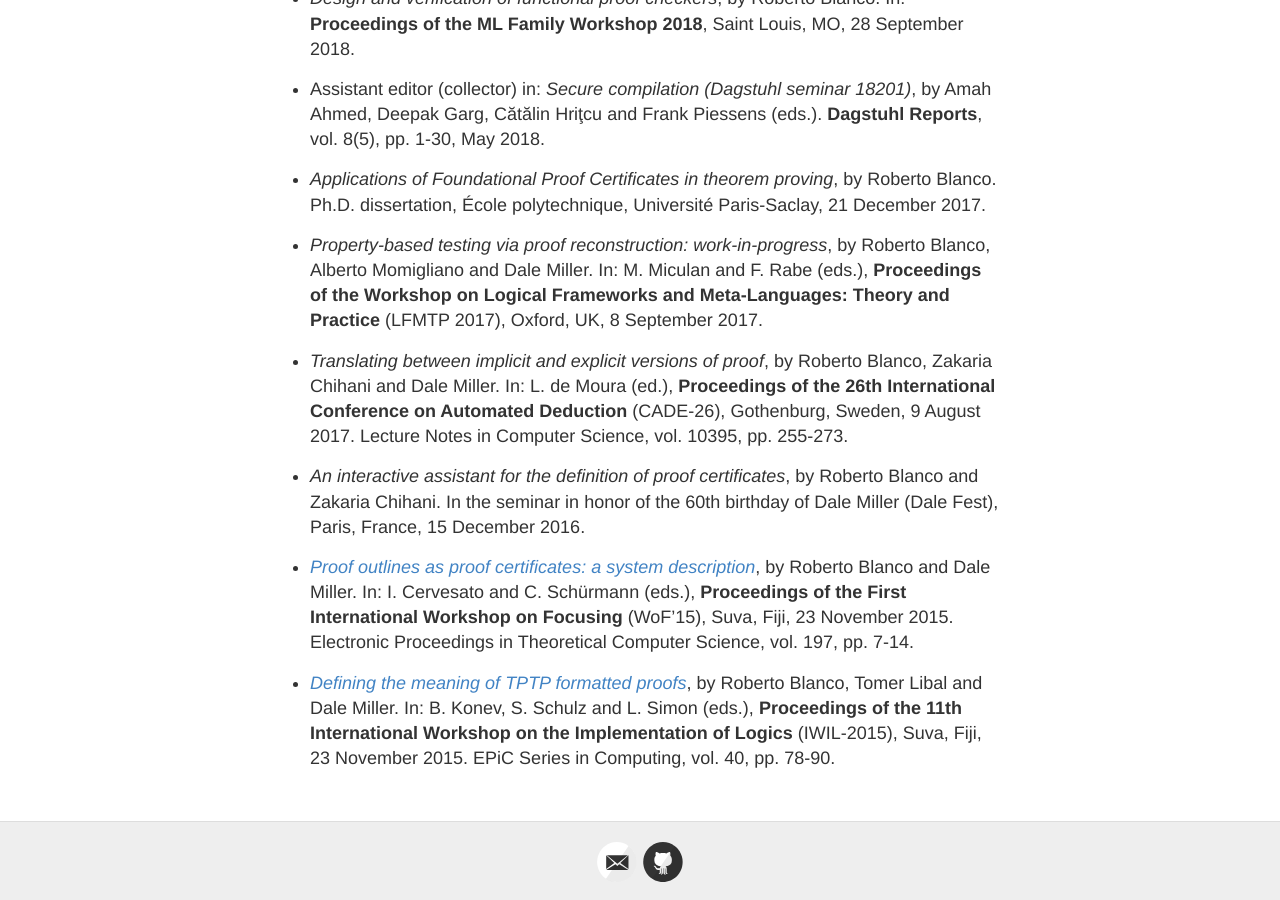
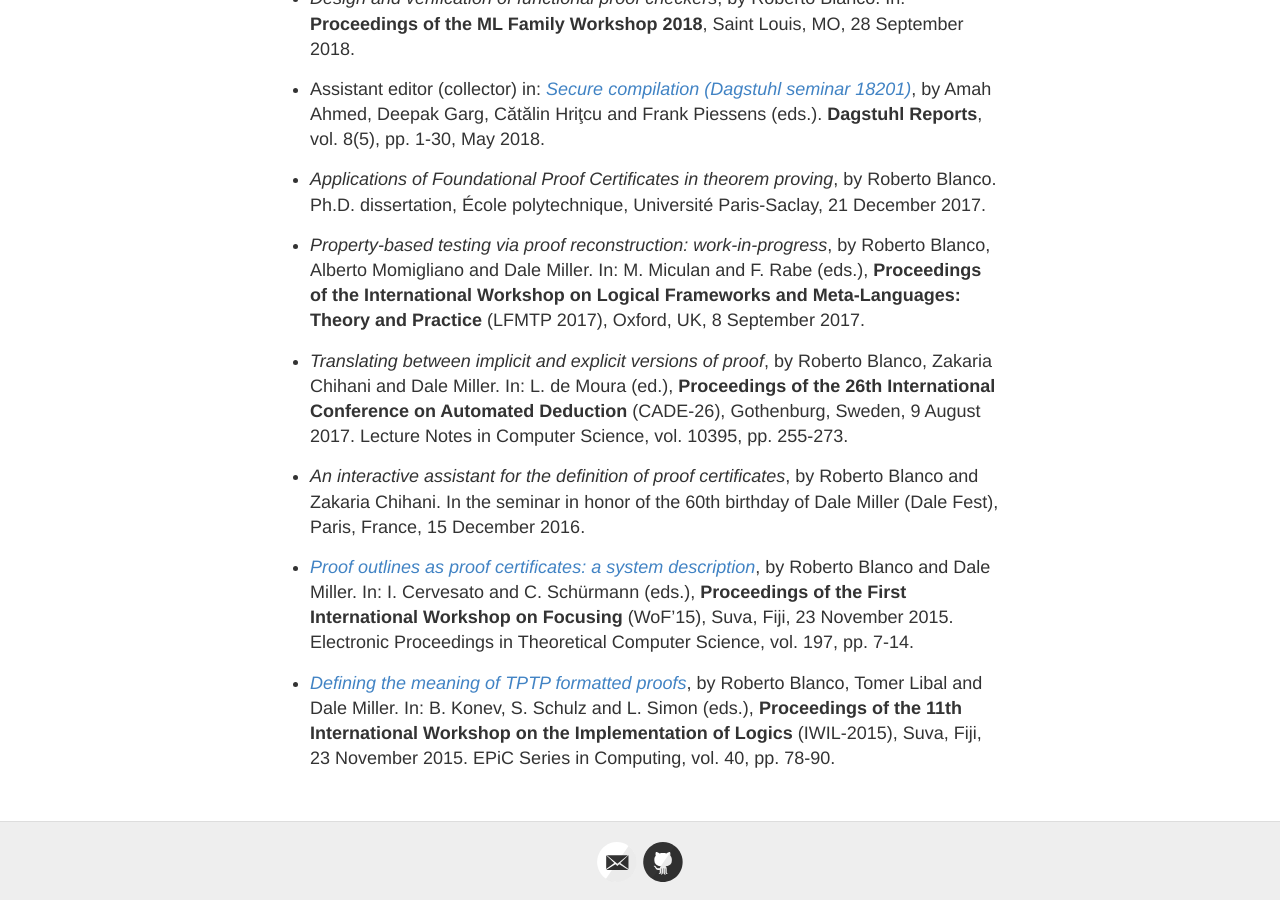
Before and after one commit to robblanco/robblanco.github.io, a Jekyll site: the page built from research.md, in a window 1280 px wide and 900 px high, scrolled down 934 px. Built offline with Jekyll 4.4.1, drawn with Linux system fonts in a browser that asks for light colours; part of the change alters nothing that is shown.

Commit message:
Couple of tweaks in publications

```diff
--- a/research.md
+++ b/research.md
@@ -29,7 +29,7 @@ permalink: /research/
 * [*When good components go bad: formally secure compilation despite dynamic
   compromise*](https://arxiv.org/abs/1802.00588), by Carmine Abate, Arthur
   Azevedo de Amorim, Roberto Blanco, Ana Nora Evans, Guglielmo Fachini,
-  Cătălin Hriţcu, Théo Laurent, Benjamin C.  Pierce, Marco Stronati and Andrew
+  Cătălin Hriţcu, Théo Laurent, Benjamin C. Pierce, Marco Stronati and Andrew
   Tolmach. In: David Lie, Mohammad Mannan, Michael Backes and XiaoFeng Wang
   (eds.), **Proceedings of the 25th ACM Conference on Computer and
   Communications Security** (CCS 2018), pp. 1351-1368, Toronto, Canada, 18
@@ -39,9 +39,10 @@ permalink: /research/
   In: **Proceedings of the ML Family Workshop 2018**, Saint Louis, MO, 28
   September 2018.
 
-* Assistant editor (collector) in: *Secure compilation (Dagstuhl seminar
-  18201)*, by Amah Ahmed, Deepak Garg, Cătălin Hriţcu and Frank Piessens (eds.).
-  **Dagstuhl Reports**, vol. 8(5), pp. 1-30, May 2018.
+* Assistant editor (collector) in: [*Secure compilation (Dagstuhl seminar
+  18201)*](http://drops.dagstuhl.de/opus/volltexte/2018/9891/), by Amah Ahmed,
+  Deepak Garg, Cătălin Hriţcu and Frank Piessens (eds.). **Dagstuhl Reports**,
+  vol. 8(5), pp. 1-30, May 2018.
 
 * *Applications of Foundational Proof Certificates in theorem proving*, by
   Roberto Blanco. Ph.D. dissertation, École polytechnique, Université
@@ -49,7 +50,7 @@ permalink: /research/
 
 * *Property-based testing via proof reconstruction: work-in-progress*, by
   Roberto Blanco, Alberto Momigliano and Dale Miller. In: M. Miculan and F. Rabe
-  (eds.), **Proceedings of the Workshop on Logical Frameworks and
+  (eds.), **Proceedings of the International Workshop on Logical Frameworks and
   Meta-Languages: Theory and Practice** (LFMTP 2017), Oxford, UK, 8 September
   2017.
 
```
